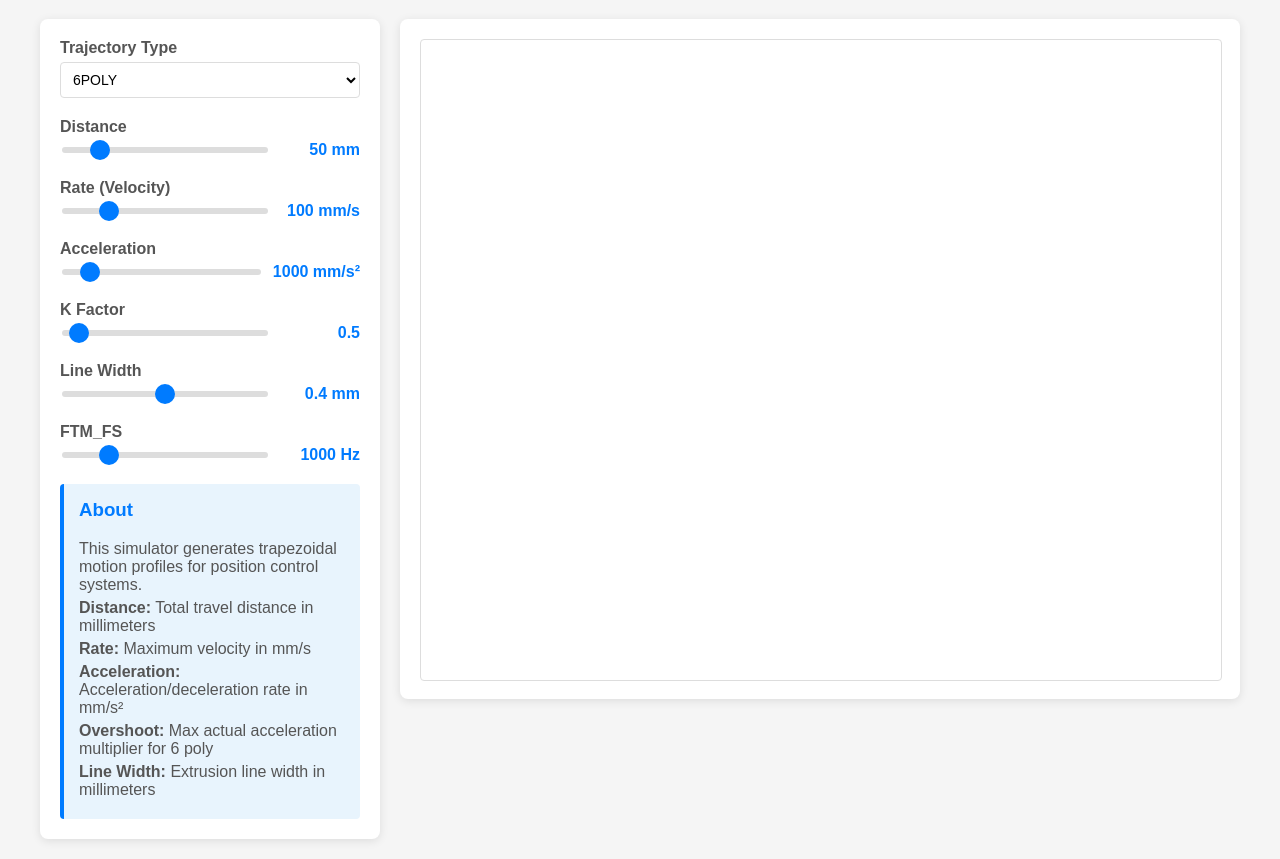
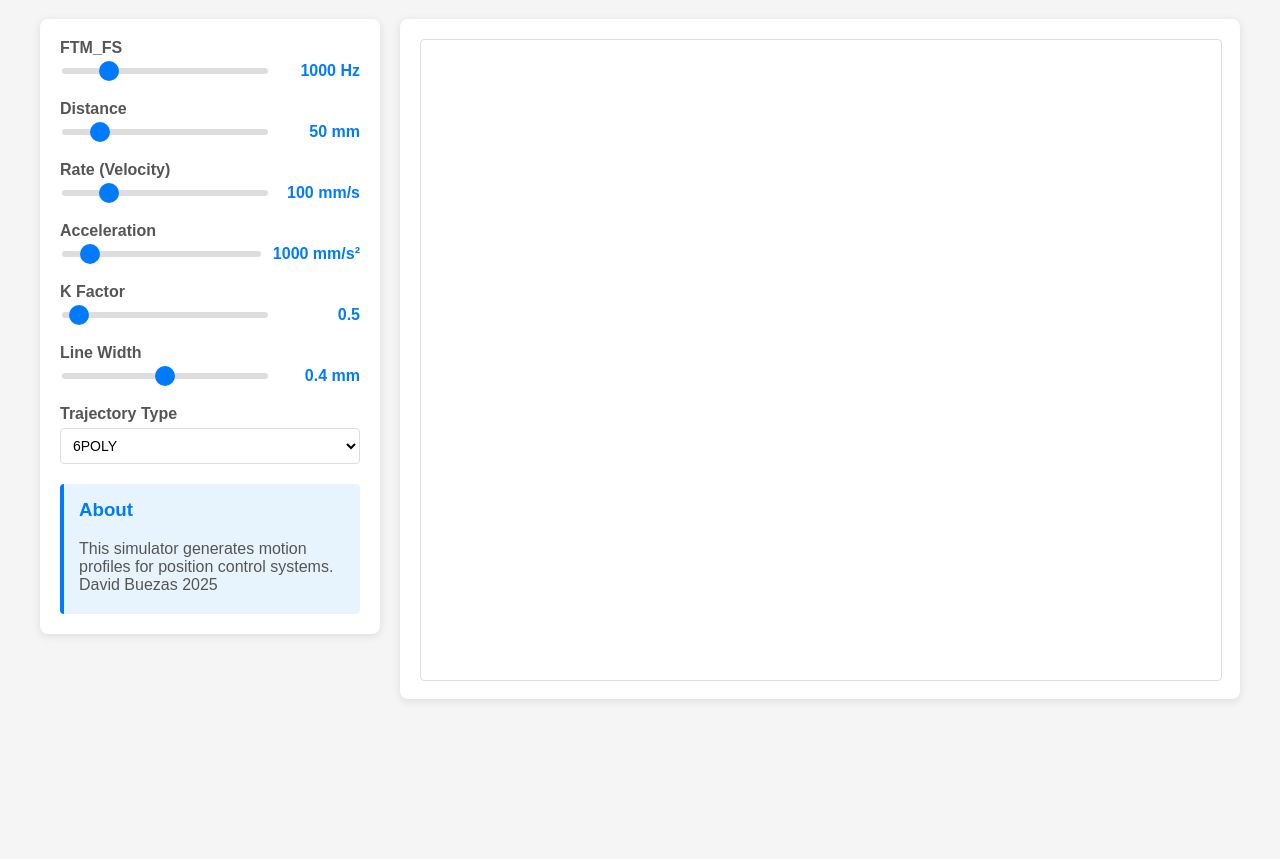
Before and after one commit to dbuezas/ftmotion-extrusion-simulator, a website: page index.html in a window 1280 px wide. Shown: the part 81-940 px from the top of the page. After the commit the page ends 800 px from the top, so only its background shows below. Drawn offline with Linux system fonts and the light colour scheme.

Commit message:
move sliders around

```diff
--- a/index.html
+++ b/index.html
@@ -12,13 +12,20 @@
     <div class="container">
       <div class="controls">
         <div class="control-group">
-          <label for="trajectory">Trajectory Type</label>
-          <select id="trajectory" class="trajectory-select">
-            <option value="6poly">6POLY</option>
-            <option value="trapezoidal">Trapezoidal</option>
-          </select>
+          <label for="ftm-fs">FTM_FS</label>
+          <div class="slider-container">
+            <input
+              type="range"
+              id="ftm-fs"
+              class="slider"
+              min="500"
+              max="3000"
+              step="100"
+              value="1000"
+            />
+            <span id="ftm-fs-value" class="value">1000 Hz</span>
+          </div>
         </div>
-
         <div class="control-group">
           <label for="distance">Distance</label>
           <div class="slider-container">
@@ -66,23 +73,6 @@
             <span id="acceleration-value" class="value">1000 mm/s²</span>
           </div>
         </div>
-
-        <div class="control-group conditional" id="overshoot-group">
-          <label for="acc-overshoot">Acceleration Overshoot</label>
-          <div class="slider-container">
-            <input
-              type="range"
-              id="acc-overshoot"
-              class="slider"
-              min="1.25"
-              max="1.875"
-              step="0.001"
-              value="1.5"
-            />
-            <span id="overshoot-value" class="value">1.5</span>
-          </div>
-        </div>
-
         <div class="control-group">
           <label for="k-factor">K Factor</label>
           <div class="slider-container">
@@ -116,38 +106,34 @@
         </div>
 
         <div class="control-group">
-          <label for="ftm-fs">FTM_FS</label>
+          <label for="trajectory">Trajectory Type</label>
+          <select id="trajectory" class="trajectory-select">
+            <option value="6poly">6POLY</option>
+            <option value="trapezoidal">Trapezoidal</option>
+          </select>
+        </div>
+        <div class="control-group conditional" id="overshoot-group">
+          <label for="acc-overshoot">Acceleration Overshoot</label>
           <div class="slider-container">
             <input
               type="range"
-              id="ftm-fs"
+              id="acc-overshoot"
               class="slider"
-              min="500"
-              max="3000"
-              step="100"
-              value="1000"
+              min="1.25"
+              max="1.875"
+              step="0.001"
+              value="1.5"
             />
-            <span id="ftm-fs-value" class="value">1000 Hz</span>
+            <span id="overshoot-value" class="value">1.5</span>
           </div>
         </div>
-
         <div class="info">
           <h3>About</h3>
           <p>
-            This simulator generates trapezoidal motion profiles for position
+            This simulator generates motion profiles for position
             control systems.
+            David Buezas 2025
           </p>
-          <p><strong>Distance:</strong> Total travel distance in millimeters</p>
-          <p><strong>Rate:</strong> Maximum velocity in mm/s</p>
-          <p>
-            <strong>Acceleration:</strong> Acceleration/deceleration rate in
-            mm/s²
-          </p>
-          <p>
-            <strong>Overshoot:</strong> Max actual acceleration multiplier for 6
-            poly
-          </p>
-          <p><strong>Line Width:</strong> Extrusion line width in millimeters</p>
         </div>
       </div>
 
```
